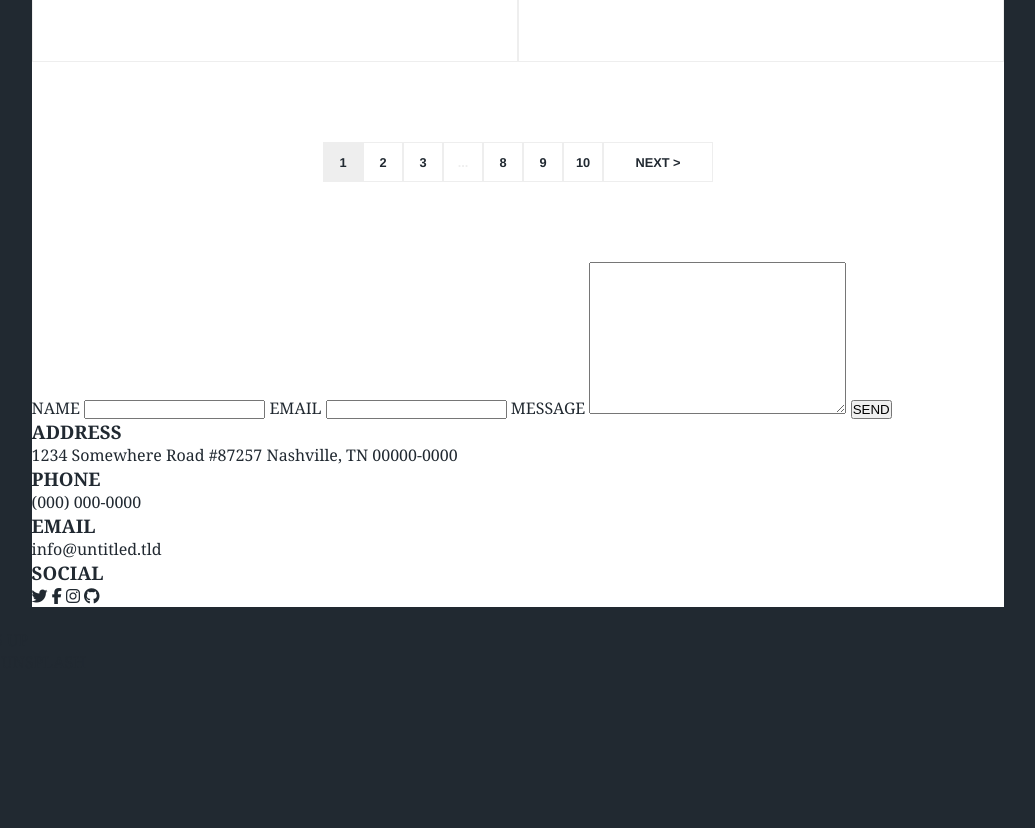
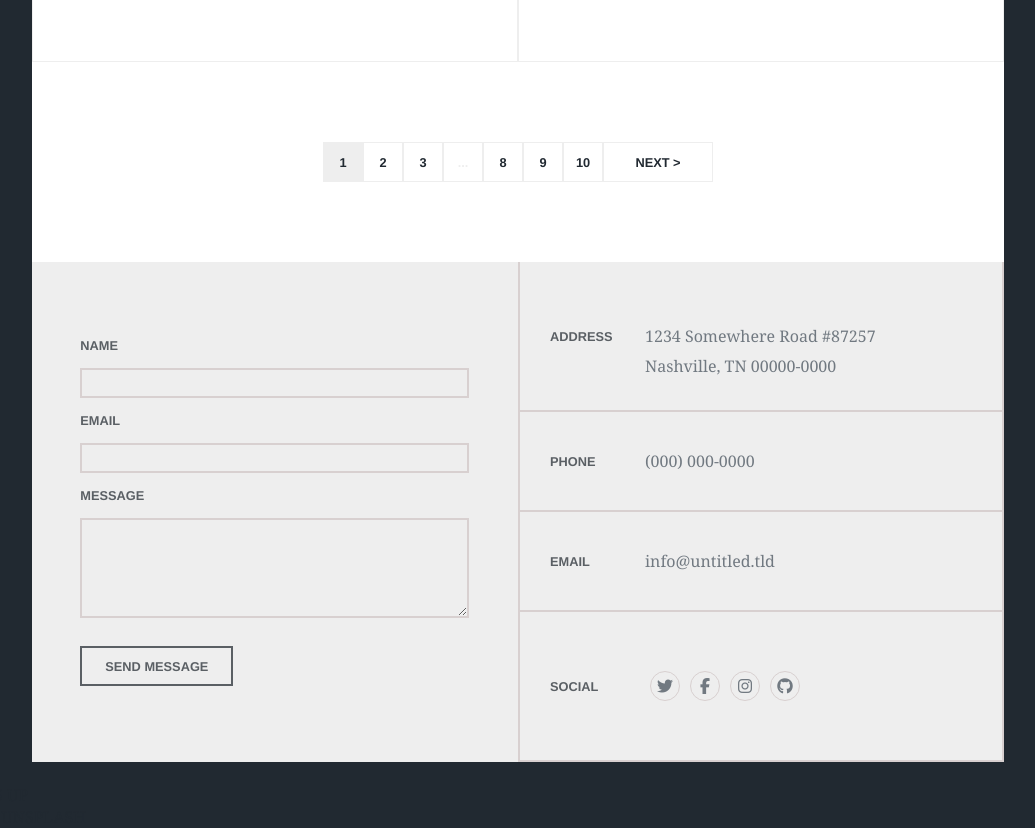
Before and after one commit to EuniceSp/-Massively-Landing-Page--Practice-CodeDamn, a plain HTML site: page index.html in a window 1280 px wide. Shown: the part 3925-4753 px from the top of the page, without its empty margins (122-1157 px from the left). Before the commit the page ends 4598 px from the top, so only its background shows below. Drawn offline with Linux system fonts and the light colour scheme.

Commit message:
Foot area terminada

```diff
--- a/index.html
+++ b/index.html
@@ -206,13 +206,21 @@
 
         <div class="form">
           <form>
+            <div class="form-control">
               <label for="name">NAME</label>
             <input type="text" name="name" id="name">
+            </div>
+            <div class="form-control">
               <label for="email">EMAIL</label>
             <input type="email" name="email" id="email">
+            </div>
+            <div class="form-control">
               <label for="message">MESSAGE</label>
             <textarea name="message" id="message" cols="30" rows="10"></textarea>
-            <input type="submit" value="SEND">
+            </div>
+            <div class="form-submit">
+              <input class="form-btn" type="submit" value="SEND MESSAGE">
+            </div>
           </form>
         </div>
 
@@ -222,7 +230,8 @@
           </div>
           <div class="foot-content">
             <p>
-              1234 Somewhere Road #87257
+              <br>
+              1234 Somewhere Road #87257 <br>
               Nashville, TN 00000-0000
             </p>
           </div>
@@ -255,10 +264,18 @@
             <h1>SOCIAL</h1>
           </div>
           <div class="foot-content">
+            <div class="icon">
               <i class="fa-brands fa-twitter"></i>
+            </div>
+            <div class="icon">
               <i class="fa-brands fa-facebook-f"></i>
+            </div>
+            <div class="icon">
               <i class="fa-brands fa-instagram"></i>
+            </div>
+            <div class="icon">
               <i class="fa-brands fa-github"></i>
+            </div>
           </div>
         </div>
 
--- a/style.css
+++ b/style.css
@@ -327,3 +327,130 @@ main{
 .number:nth-child(4){
     color: var(--bggrey);
 }
+
+.foot{
+    background-color: var(--bggrey);
+    width: 100%;
+    height: 500px;
+    display: grid;
+    grid-template-columns: 50% 50%;
+    grid-template-rows: 30% 20% 20% 30%;
+    grid-template-areas:
+    "form address"
+    "form phone"
+    "form email"
+    "form social";
+}
+
+.form{
+    grid-area: form;
+}
+
+.address{
+    grid-area: address;
+}
+
+.phone{
+    grid-area: phone;
+}
+
+.email{
+    grid-area: email;
+}
+
+.social{
+    grid-area: social;
+}
+
+.address, .phone, .email, .social{
+    display: flex;
+    flex-direction: row;
+    align-items: center;
+    border: 2px solid #d8d0d0;
+    border-top: none;
+    padding-left: 30px;
+}
+
+.foot-title{
+    width: 80px;
+    margin-right: 15px;
+}
+
+.foot-title h1{
+    font-size: var(--hed3-size);
+    color: #5a5f64;
+    font-weight: 900;
+    font-family: "Source Sans Pro", Helvetica, sans-serif;
+}
+
+.foot-content{
+    color: var(--tx4);
+    line-height: 30px;
+    font-size: 12.8;
+    display: flex;
+    flex-direction: row;
+}
+
+.icon{
+    width: 30px;
+    height: 30px;
+    border: 1px solid #d8d0d0;
+    border-radius: 15px;
+    display: flex;
+    justify-content: center;
+    align-items: center;
+    margin: 5px;
+}
+
+.form{
+    display: flex;
+    flex-direction: column;
+    justify-content: center;
+}
+
+.form-control{
+    margin-left: 10%;
+    margin-right: 10%;
+    display: flex;
+    flex-direction: column;
+}
+
+.form-submit{
+    margin-left: 10%;
+}
+
+.form-control label{
+    font-size: var(--hed3-size);
+    color: #5a5f64;
+    font-weight: 900;
+    font-family: "Source Sans Pro", Helvetica, sans-serif;
+    margin-bottom: 15px;
+}
+
+.form-control input{
+    width: 100%;
+    height: 30px;
+    background-color: var(--bggrey);
+    border: 2px solid #d8d0d0;
+    margin-bottom: 15px;
+}
+
+.form-control textarea{
+    width: 100%;
+    height: 100px;
+    background-color: var(--bggrey);
+    border: 2px solid #d8d0d0;
+    margin-bottom:20px;
+}
+
+.form-btn{
+    width: 35%;
+    height: 40px;
+    font-family: "Source Sans Pro", Helvetica, sans-serif;
+    font-weight: 900;
+    background-color: var(--bggrey);
+    font-size: var(--hed3-size);
+    color: #5a5f64;
+    border: 2px solid #5a5f64;
+    margin-top: 8px;
+}
```
Lines whose indentation alone changed are shown as unchanged.
